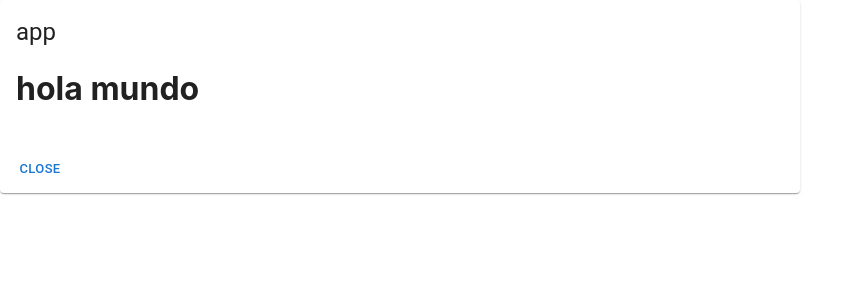
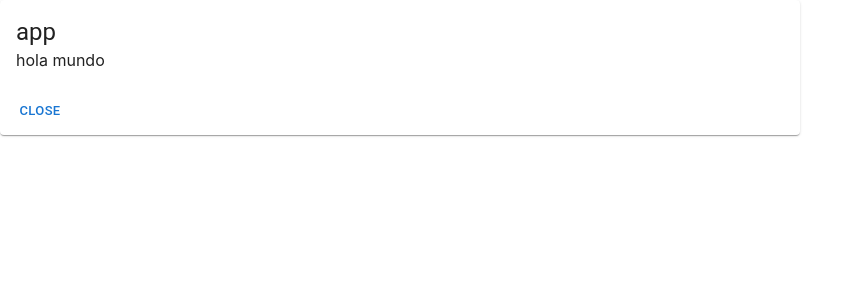
Before and after one commit to BaezCrdrm/test, a React (Create React App) app: page / in a window 1280 px wide. Shown: the top 300 px of the page, without its empty margins (0-864 px from the left). Built offline with nearby package versions, Linux system fonts and the light colour scheme.

Commit message:
Instala tailwind

```diff
--- a/package.json
+++ b/package.json
@@ -68,9 +68,12 @@
     "@storybook/preset-create-react-app": "^4.1.2",
     "@storybook/react": "^6.5.9",
     "@storybook/testing-library": "^0.0.13",
+    "autoprefixer": "^10.4.7",
     "babel-plugin-named-exports-order": "^0.0.2",
+    "postcss": "^8.4.14",
     "prop-types": "^15.8.1",
     "storybook-dark-mode": "^1.1.0",
+    "tailwindcss": "^3.1.6",
     "webpack": "^5.73.0"
   }
 }
--- /dev/null
+++ b/postcss.config.js
@@ -0,0 +1,6 @@
+module.exports = {
+  plugins: {
+    tailwindcss: {},
+    autoprefixer: {},
+  },
+}
--- a/src/index.css
+++ b/src/index.css
@@ -1,3 +1,7 @@
+@tailwind base;
+@tailwind components;
+@tailwind utilities;
+
 body {
   margin: 0;
   font-family: -apple-system, BlinkMacSystemFont, 'Segoe UI', 'Roboto', 'Oxygen',
--- /dev/null
+++ b/tailwind.config.js
@@ -0,0 +1,10 @@
+/** @type {import('tailwindcss').Config} */
+module.exports = {
+  content: [
+    "./src/**/*.{js,jsx,ts,tsx}"
+  ],
+  theme: {
+    extend: {},
+  },
+  plugins: [],
+}
```
Also changed, not shown: 1 other file (tests, documents, lock files or other folders).
